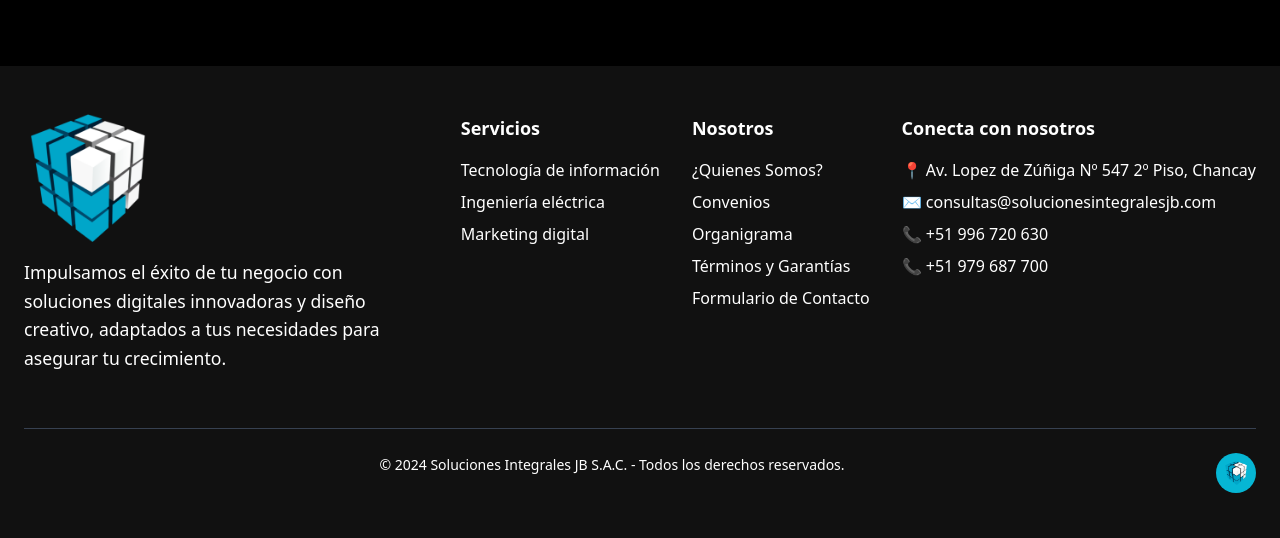
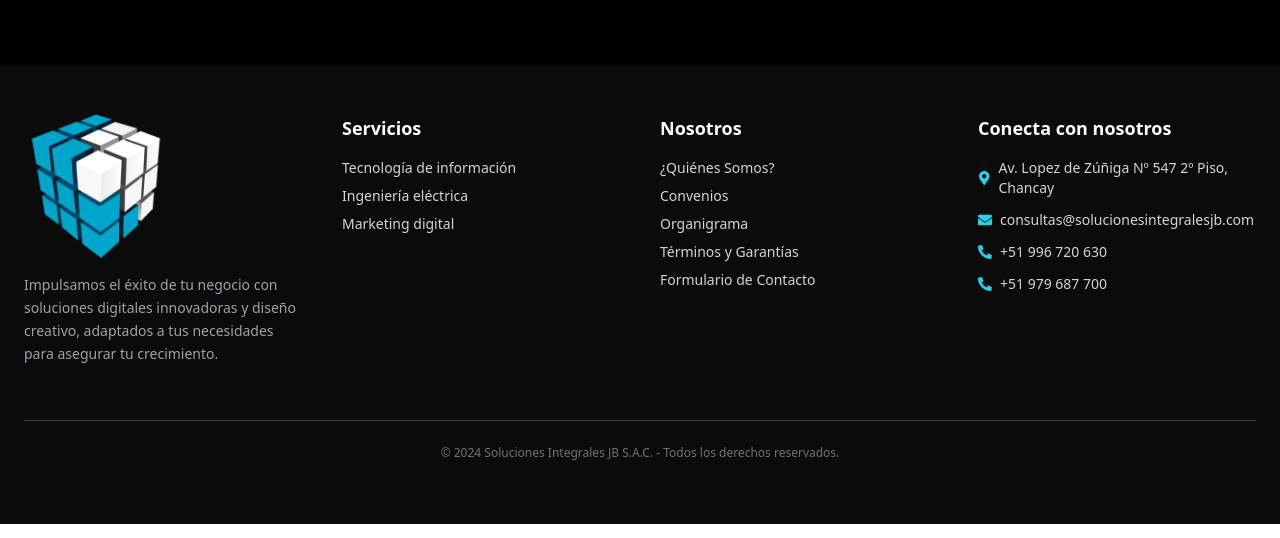
Before and after one commit to adixonJR/Soluciones-Integrales-, a React (Vite) app: page / in a window 1280 px wide. Shown: the part 2299-2837 px from the top of the page. Built offline with nearby package versions, Linux system fonts and the light colour scheme.

Commit message:
cambios miercoles ultimos

```diff
--- a/src/components/footer.tsx
+++ b/src/components/footer.tsx
@@ -1,70 +1,84 @@
-import React from 'react';
-
-
-
+import React from "react";
+import {
+  FaFacebookF,
+  FaInstagram,
+  FaLinkedinIn,
+  FaYoutube,
+  FaEnvelope,
+  FaPhoneAlt,
+  FaMapMarkerAlt,
+} from "react-icons/fa";
 
 const Footer = () => {
   return (
-    <footer className="bg-[#111] text-white px-6 py-12">
-      <div className="max-w-7xl mx-auto flex flex-wrap justify-between gap-8">
-
+    <footer className="bg-[#0b0b0b] text-gray-300 px-6 py-12">
+      <div className="max-w-7xl mx-auto grid grid-cols-1 md:grid-cols-4 gap-10">
         {/* Logo + descripción */}
-        <div className="flex-1 min-w-[250px]">
-          <img src="/logo2.jpg" alt="Logo" className="w-32 mb-4" />
-          <p className="leading-relaxed">
-            Impulsamos el éxito de tu negocio con soluciones digitales innovadoras y diseño creativo,
-            adaptados a tus necesidades para asegurar tu crecimiento.
+        <div>
+          <img src="/logo2.jpg" alt="Logo" className="w-36 mb-4" />
+          <p className="text-sm leading-relaxed text-gray-400">
+            Impulsamos el éxito de tu negocio con soluciones digitales
+            innovadoras y diseño creativo, adaptados a tus necesidades para
+            asegurar tu crecimiento.
           </p>
         </div>
 
         {/* Servicios */}
         <div>
-          <h3 className="text-lg font-semibold mb-4">Servicios</h3>
-          <ul className="space-y-2">
-            <li>Tecnología de información</li>
-            <li>Ingeniería eléctrica</li>
-            <li>Marketing digital</li>
+          <h3 className="text-lg font-semibold text-white mb-4">Servicios</h3>
+          <ul className="space-y-2 text-sm">
+            <li className="hover:text-cyan-400 transition">Tecnología de información</li>
+            <li className="hover:text-cyan-400 transition">Ingeniería eléctrica</li>
+            <li className="hover:text-cyan-400 transition">Marketing digital</li>
           </ul>
         </div>
 
         {/* Nosotros */}
         <div>
-          <h3 className="text-lg font-semibold mb-4">Nosotros</h3>
-          <ul className="space-y-2">
-            <li>¿Quienes Somos?</li>
-            <li>Convenios</li>
-            <li>Organigrama</li>
-            <li>Términos y Garantías</li>
-            <li>Formulario de Contacto</li>
+          <h3 className="text-lg font-semibold text-white mb-4">Nosotros</h3>
+          <ul className="space-y-2 text-sm">
+            <li className="hover:text-cyan-400 transition">¿Quiénes Somos?</li>
+            <li className="hover:text-cyan-400 transition">Convenios</li>
+            <li className="hover:text-cyan-400 transition">Organigrama</li>
+            <li className="hover:text-cyan-400 transition">Términos y Garantías</li>
+            <li className="hover:text-cyan-400 transition">Formulario de Contacto</li>
           </ul>
         </div>
 
         {/* Contacto */}
         <div>
-          <h3 className="text-lg font-semibold mb-4">Conecta con nosotros</h3>
-          <ul className="space-y-2">
-            <li>📍 Av. Lopez de Zúñiga Nº 547 2º Piso, Chancay</li>
-            <li>✉️ consultas@solucionesintegralesjb.com</li>
-            <li>📞 +51 996 720 630</li>
-            <li>📞 +51 979 687 700</li>
+          <h3 className="text-lg font-semibold text-white mb-4">
+            Conecta con nosotros
+          </h3>
+          <ul className="space-y-3 text-sm">
+            <li className="flex items-center gap-2">
+              <FaMapMarkerAlt className="text-cyan-400" />
+              Av. Lopez de Zúñiga Nº 547 2º Piso, Chancay
+            </li>
+            <li className="flex items-center gap-2">
+              <FaEnvelope className="text-cyan-400" />
+              consultas@solucionesintegralesjb.com
+            </li>
+            <li className="flex items-center gap-2">
+              <FaPhoneAlt className="text-cyan-400" />
+              +51 996 720 630
+            </li>
+            <li className="flex items-center gap-2">
+              <FaPhoneAlt className="text-cyan-400" />
+              +51 979 687 700
+            </li>
           </ul>
         </div>
+
       </div>
 
       {/* Línea inferior */}
-      <div className="border-t border-gray-700 mt-10 pt-6 flex flex-wrap items-center justify-between gap-4">
-
-
-
+      <div className="border-t border-gray-700 mt-10 pt-6 flex flex-col md:flex-row items-center justify-between gap-6">
         {/* Copyright */}
-        <p className="text-sm text-center flex-1">
-          © 2024 Soluciones Integrales JB S.A.C. - Todos los derechos reservados.
-        </p>
-
-        {/* Logo circular */}
-        <div className="w-10 h-10 rounded-full bg-cyan-500 flex items-center justify-center">
-          <img src="/logo2.jpg" alt="Mini Logo" className="w-6 h-6" />
-        </div>
+       {/* Copyright */}
+  <p className="text-xs text-gray-500 flex-1 text-center">
+    © 2024 Soluciones Integrales JB S.A.C. - Todos los derechos reservados.
+  </p>
       </div>
     </footer>
   );
```
